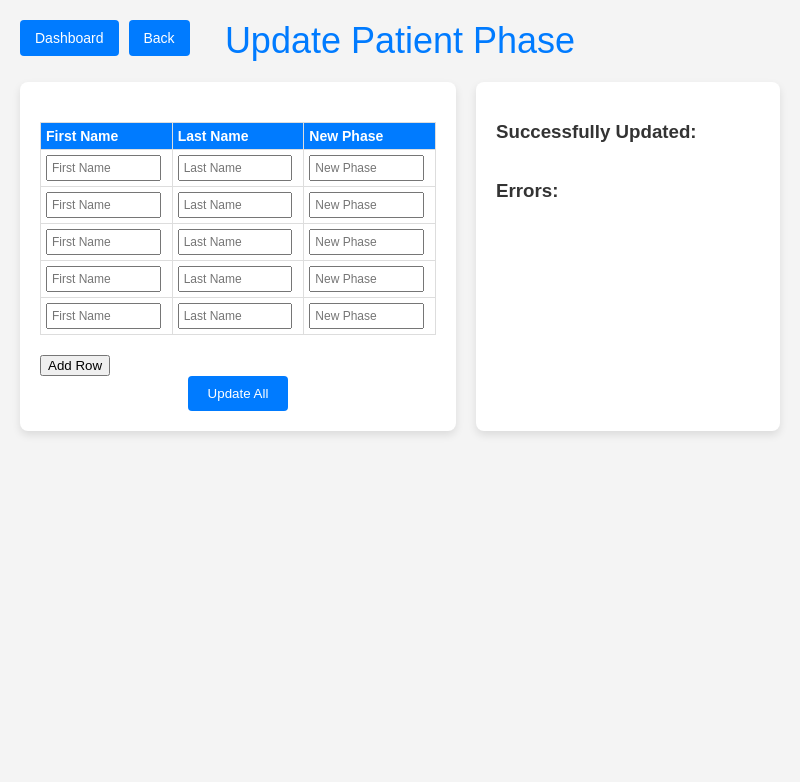
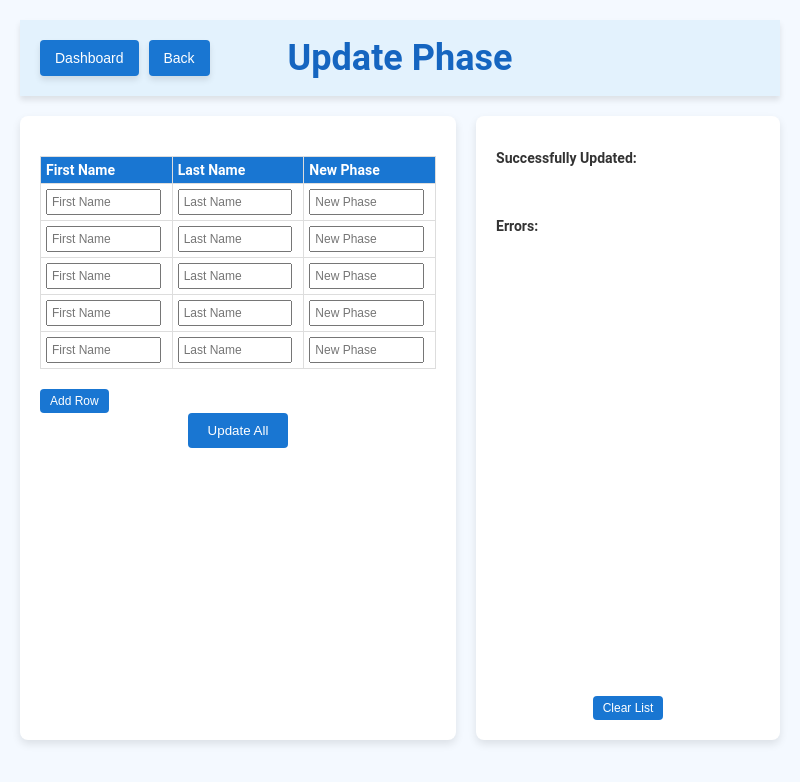
Before and after one commit to denvercude/ClientTrustManagement2.0, an Electron app: page src/frontend/manage_patients/update_phase/update_phase.html in a window 800 px wide. Drawn offline with Linux system fonts and the light colour scheme.

Commit message:
feat: refactor update_phase.html to use shared components and modular structure
- Extracted inline CSS into shared styles.css for consistent styling.
- Moved inline JavaScript to a dedicated update_phase.js file for modularity.
- Integrated shared loadHeader function to dynamically render the header.
- Removed redundant static header HTML from update_phase.html.
- Utilized shared addRow function to streamline table row creation.
- Updated folder structure and references to align with project-wide standards.

```diff
--- a/src/frontend/manage_patients/discharges/discharges.js
+++ b/src/frontend/manage_patients/discharges/discharges.js
@@ -7,7 +7,6 @@ document.addEventListener("DOMContentLoaded", () => {
 
   const fields = ["First Name", "Last Name", "Reason for Discharge"];
 
-  // Add 5 default rows
   for (let i = 0; i < 5; i++) {
     addRow(tableBody, fields);
   }
--- a/src/frontend/manage_patients/update_phase/update_phase.html
+++ b/src/frontend/manage_patients/update_phase/update_phase.html
@@ -1,149 +1,14 @@
 <!DOCTYPE html>
+
 <html lang="en">
   <head>
     <meta charset="UTF-8">
     <meta name="viewport" content="width=device-width, initial-scale=1.0">
+    <link rel="stylesheet" href="../../shared_css/manage_patients_styles/styles.css">
     <title>Client Trust Management - Update Phase</title>
-  <style>
-    body {
-      font-family: Arial, sans-serif;
-      margin: 0;
-      padding: 0;
-      background-color: #f4f4f4;
-      display: flex;
-      flex-direction: column;
-      align-items: center;
-      padding: 20px;
-    }
-    .top-buttons {
-      position: absolute;
-      top: 20px;
-      left: 20px;
-      display: flex;
-      gap: 10px;
-    }
-    .top-buttons button {
-      padding: 10px 15px;
-      background-color: #007bff;
-      color: white;
-      border: none;
-      border-radius: 4px;
-      cursor: pointer;
-      font-size: 14px;
-    }
-    .top-buttons button:hover {
-      background-color: #0056b3;
-    }
-    .container {
-      display: flex;
-      gap: 20px;
-      width: 100%;
-      max-width: 800px;
-      box-sizing: border-box;
-    }
+  </head>
 
-    .left {
-      flex: 3;
-      min-width: 300px;
-      background: white;
-      padding: 20px;
-      box-shadow: 0 4px 8px rgba(0, 0, 0, 0.1);
-      border-radius: 8px;
-    }
-
-    .right {
-      flex: 2;
-      min-width: 200px;
-      background: white;
-      padding: 20px;
-      box-shadow: 0 4px 8px rgba(0, 0, 0, 0.1);
-      border-radius: 8px;
-    }
-    .title {
-      font-size: 36px;
-      margin-bottom: 20px;
-      color: #007bff;
-    }
-    table {
-      width: 100%;
-      table-layout: fixed;
-      margin: 20px 0;
-      border-collapse: collapse;
-    }
-
-    table th, table td {
-      padding: 5px;
-      text-align: left;
-      border: 1px solid #ddd;
-      font-size: 14px;
-    }
-
-    table th {
-      background-color: #007bff;
-      color: white;
-      font-size: 14px;
-    }
-
-    table td input {
-      width: 95%;
-      padding: 4px;
-      font-size: 12px;
-      box-sizing: border-box;
-    }
-
-    .actions {
-      text-align: center;
-    }
-    .actions button {
-      padding: 10px 20px;
-      background-color: #007bff;
-      color: white;
-      border: none;
-      border-radius: 4px;
-      cursor: pointer;
-    }
-    .actions button:hover {
-      background-color: #0056b3;
-    }
-
-    .status-list {
-      display: flex;
-      flex-direction: column;
-      height: 100%;
-    }
-
-    .status-list h3 {
-      color: #333;
-    }
-
-    .status-list ul {
-      list-style-type: none;
-      padding: 0;
-      margin: 0;
-      overflow-y: auto;
-      max-height: 200px;
-    }
-
-    .status-list ul li {
-      padding: 5px;
-      border-bottom: 1px solid #ddd;
-    }
-
-    .status-list ul li.success {
-      color: green;
-    }
-
-    .status-list ul li.error {
-      color: red;
-    }
-  </style>
-</head>
   <body>
-  <div class="top-buttons">
-    <button onclick="location.href='../../dashboard/dashboard.html'">Dashboard</button>
-    <button onclick="location.href='../manage_patients.html'">Back</button>
-  </div>
-  <div class="title">Update Patient Phase</div>
     <div class="container">
       <div class="left">
         <table id="phase-table">
@@ -166,77 +31,19 @@
       <div class="right">
         <div class="status-list">
           <h3>Successfully Updated:</h3>
-        <ul id="success-list"></ul>
+          <ul id="success-list">
+            <!-- Successfully discharged patients will appear here -->
+          </ul>
           <h3>Errors:</h3>
-        <ul id="error-list"></ul>
+          <ul id="error-list">
+            <!-- Error messages will appear here -->
+          </ul>
+        </div>
+        <button id="clear-list">Clear List</button>
       </div>
     </div>
-  </div>
-  <script>
-    const tableBody = document.querySelector("#phase-table tbody");
-    const successList = document.querySelector("#success-list");
-    const errorList = document.querySelector("#error-list");
 
-    function addRow(firstName = "", lastName = "", phase = "") {
-      const row = document.createElement("tr");
-      row.innerHTML = `
-        <td><input type="text" placeholder="First Name" value="${firstName}" /></td>
-        <td><input type="text" placeholder="Last Name" value="${lastName}" /></td>
-        <td><input type="text" placeholder="New Phase" value="${phase}" /></td>
-      `;
-      tableBody.appendChild(row);
-    }
-
-    for (let i = 0; i < 5; i++) {
-      addRow();
-    }
-
-    document.getElementById("add-row").addEventListener("click", () => addRow());
-
-    document.getElementById("update-all").addEventListener("click", async () => {
-      const rows = Array.from(tableBody.querySelectorAll("tr"));
-      const patients = rows.map(row => {
-        const inputs = row.querySelectorAll("input");
-        return {
-          first_name: inputs[0].value.trim(),
-          last_name: inputs[1].value.trim(),
-          new_phase: parseInt(inputs[2].value.trim(), 10),
-        };
-      });
-
-      successList.innerHTML = "";
-      errorList.innerHTML = "";
-
-      for (const patient of patients) {
-        if (patient.first_name && patient.last_name && !isNaN(patient.new_phase)) {
-          try {
-            const response = await fetch("http://127.0.0.1:8000/update-phase/", {
-              method: "PUT",
-              headers: { "Content-Type": "application/json" },
-              body: JSON.stringify(patient),
-            });
-            const result = await response.json();
-            if (response.ok) {
-              const li = document.createElement("li");
-              li.textContent = `${patient.first_name} ${patient.last_name}`;
-              li.classList.add("success");
-              successList.appendChild(li);
-            } else {
-              const li = document.createElement("li");
-              li.textContent = `${patient.first_name} ${patient.last_name} - Error: ${result.detail || "Unknown error"}`;
-              li.classList.add("error");
-              errorList.appendChild(li);
-            }
-          } catch (error) {
-            console.error("Error:", error);
-            const li = document.createElement("li");
-            li.textContent = `${patient.first_name} ${patient.last_name} - Error: Network or Server Error`;
-            li.classList.add("error");
-            errorList.appendChild(li);
-          }
-        }
-      }
-    });
-  </script>
+    <script src="../../shared_js/manage_patients_js/shared.js"></script>
+    <script src="update_phase.js"></script>
   </body>
 </html>
--- /dev/null
+++ b/src/frontend/manage_patients/update_phase/update_phase.js
@@ -0,0 +1,69 @@
+document.addEventListener("DOMContentLoaded", () => {
+    loadHeader("Update Phase");
+
+    const tableBody = document.querySelector("#phase-table tbody");
+    const successList = document.querySelector("#success-list");
+    const errorList = document.querySelector("#error-list");
+
+    const fields = ["First Name", "Last Name", "New Phase"];
+
+    for (let i = 0; i < 5; i++) {
+      addRow(tableBody, fields);
+    }
+
+    document.getElementById("add-row").addEventListener("click", () => {
+      addRow(tableBody, fields);
+    });
+
+    document.getElementById("update-all").addEventListener("click", async () => {
+      const rows = Array.from(tableBody.querySelectorAll("tr"));
+      const patients = rows.map(row => {
+        const inputs = row.querySelectorAll("input");
+        return {
+          first_name: inputs[0].value.trim(),
+          last_name: inputs[1].value.trim(),
+          new_phase: parseInt(inputs[2].value.trim(), 10),
+        };
+      });
+
+      successList.innerHTML = "";
+      errorList.innerHTML = "";
+
+      for (const patient of patients) {
+        if (patient.first_name && patient.last_name && !isNaN(patient.new_phase)) {
+          try {
+            const response = await fetch("http://127.0.0.1:8000/update-phase/", {
+              method: "PUT",
+              headers: { "Content-Type": "application/json" },
+              body: JSON.stringify(patient),
+            });
+            const result = await response.json();
+            if (response.ok) {
+              const li = document.createElement("li");
+              li.textContent = `${patient.first_name} ${patient.last_name}`;
+              li.classList.add("success");
+              successList.appendChild(li);
+            } else {
+              const li = document.createElement("li");
+              li.textContent = `${patient.first_name} ${patient.last_name} - Error: ${result.detail || "Unknown error"}`;
+              li.classList.add("error");
+              errorList.appendChild(li);
+            }
+          } catch (error) {
+            console.error("Error:", error);
+            const li = document.createElement("li");
+            li.textContent = `${patient.first_name} ${patient.last_name} - Error: Network or Server Error`;
+            li.classList.add("error");
+            errorList.appendChild(li);
+          }
+        }
+      }
+
+      rows.forEach(row => {
+        const inputs = row.querySelectorAll("input");
+        inputs.forEach(input => {
+          input.value = "";
+        });
+      });
+    });
+  });
```
Also changed, not shown: src/frontend/manage_patients/discharges/discharges.html (+1 -0 lines), src/frontend/manage_patients/manage_patients.html (+1 -1 lines). Lines whose indentation alone changed are shown as unchanged.
